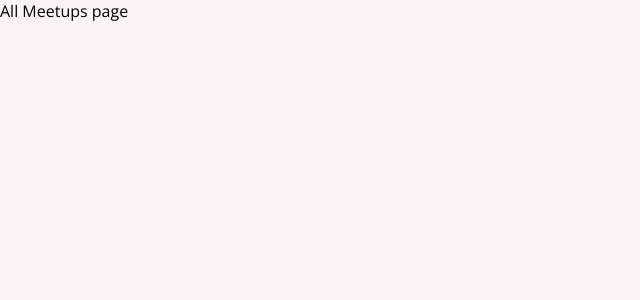
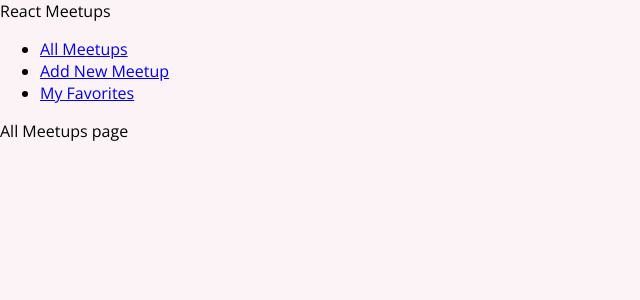
Before and after one commit to henryookonkwo/sterling_react_meetup, a React (Create React App) app: page / in a window 1280 px wide. Shown: the top 300 px of the page, without its empty margins (0-640 px from the left). Built offline with nearby package versions, Linux system fonts and the light colour scheme.

Commit message:
adding links and navigation

```diff
--- a/src/App.js
+++ b/src/App.js
@@ -2,14 +2,18 @@ import { Routes, Route } from "react-router-dom";
 import AllMeetupsPage from "./pages/AllMeetups";
 import NewMeetupPage from "./pages/NewMeetup";
 import FavoritesPage from "./pages/Favorites";
+import MainNavigation from "./components/layout/MainNavigation";
 
 function App() {
   return (
-    <Routes>
-      <Route path="/" exact element={<AllMeetupsPage />} />
-      <Route path="/new-meetup" element={<NewMeetupPage />} />
-      <Route path="/favorites" element={<FavoritesPage />} />
-    </Routes>
+    <>
+      <MainNavigation />
+      <Routes>
+        <Route path="/" exact element={<AllMeetupsPage />} />
+        <Route path="/new-meetup" element={<NewMeetupPage />} />
+        <Route path="/favorites" element={<FavoritesPage />} />
+      </Routes>
+    </>
   );
 }
 
--- /dev/null
+++ b/src/components/layout/MainNavigation.js
@@ -0,0 +1,24 @@
+import { Link } from "react-router-dom";
+
+const MainNavigation = () => {
+  return (
+    <header>
+      <div>React Meetups</div>
+      <nav>
+        <ul>
+          <li>
+            <Link to="/">All Meetups</Link>
+          </li>
+          <li>
+            <Link to="/new-meetup">Add New Meetup</Link>
+          </li>
+          <li>
+            <Link to="/favorites">My Favorites</Link>
+          </li>
+        </ul>
+      </nav>
+    </header>
+  );
+};
+
+export default MainNavigation;
```
